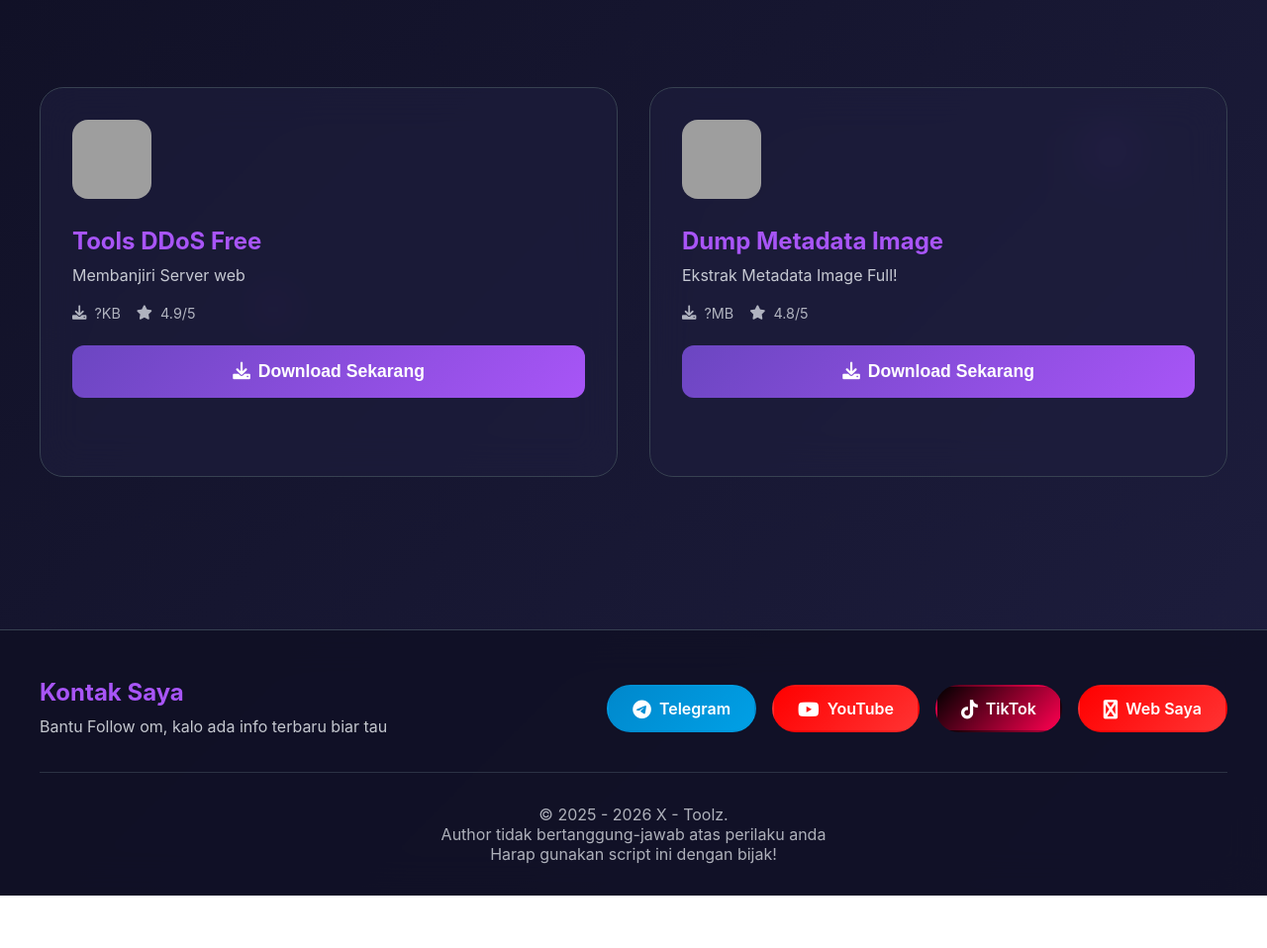
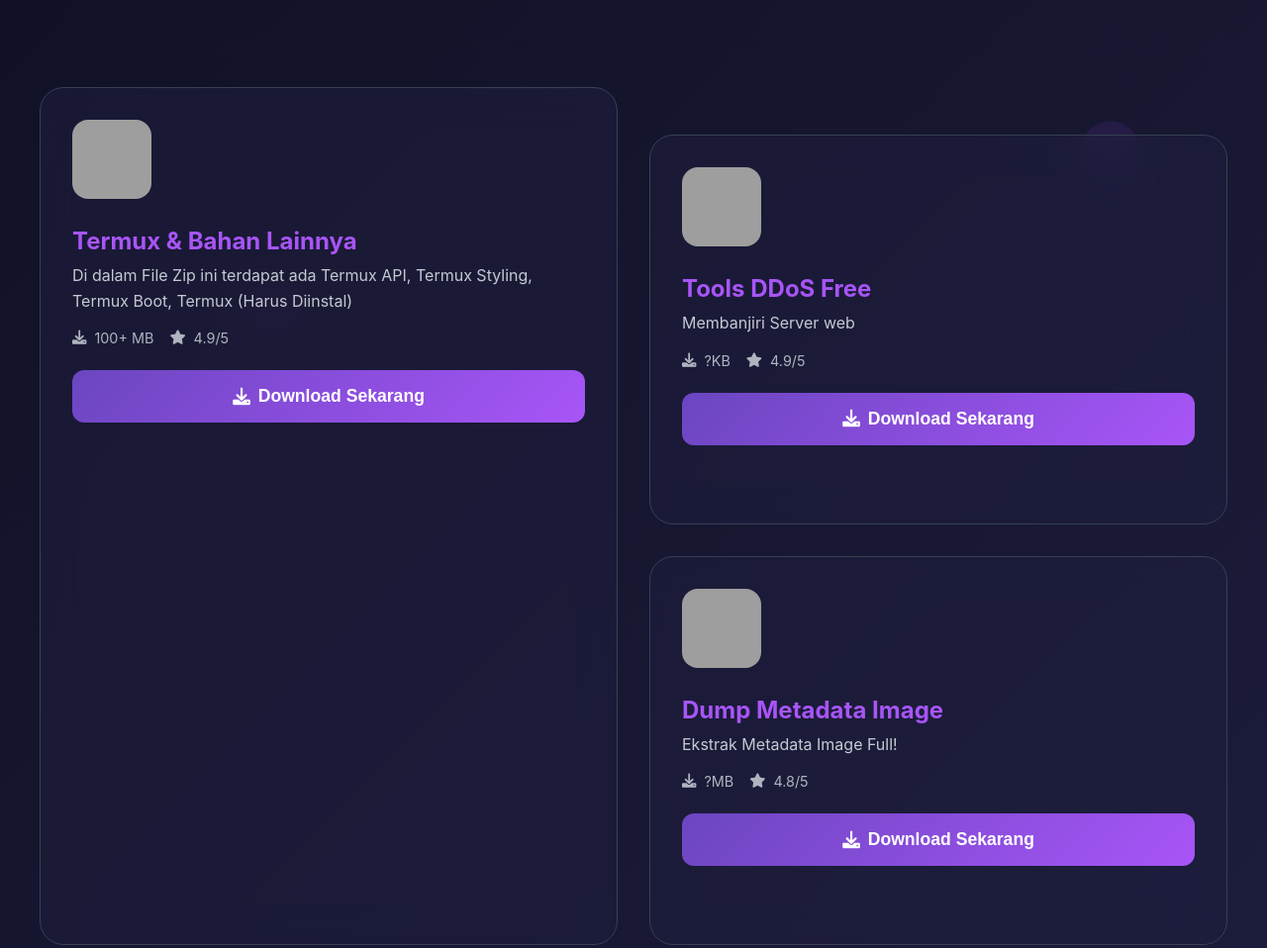
Before and after one commit to XbibzModder777/WebScript, a plain HTML site: page index.html in a window 1280 px wide. Shown: the part 340-1298 px from the top of the page at 99% size. Before the commit the page ends 1245 px from the top, so only its background shows below. Drawn offline with Linux system fonts and the light colour scheme; grey boxes are pictures that could not be loaded.

Commit message:
Add files via upload

```diff
--- a/index.html
+++ b/index.html
@@ -685,6 +685,35 @@
                 <div class="tool-card">
                     <img src="https://upload.wikimedia.org/wikipedia/commons/thumb/b/b5/Termux.svg/2048px-Termux.svg.png" alt="kontol" class="tool-image">
                     <div class="tool-info">
+                        <h3>Termux & Bahan Lainnya</h3>
+                        <p>Di dalam File Zip ini terdapat ada Termux API, Termux Styling, Termux Boot, Termux (Harus Diinstal)</p>
+                        <div class="tool-meta">
+                            <div class="meta-item">
+                                <i class="fas fa-download"></i>
+                                <span>100+ MB</span>
+                            </div>
+                            <div class="meta-item">
+                                <i class="fas fa-star"></i>
+                                <span>4.9/5</span>
+                            </div>
+                        </div>
+                    </div>
+                    <button class="download-btn" onclick="downloadTool('https://files.catbox.moe/bmyxm6.zip', this)">
+                        <i class="fas fa-download"></i>
+                        <span>Download Sekarang</span>
+                    </button>
+                    <div class="progress-container">
+                        <div class="progress-bar">
+                            <div class="progress-fill"></div>
+                        </div>
+                        <div class="progress-text">0%</div>
+                    </div>
+                </div>
+
+            <div class="tools-grid">
+                <div class="tool-card">
+                    <img src="https://upload.wikimedia.org/wikipedia/commons/thumb/b/b5/Termux.svg/2048px-Termux.svg.png" alt="kontol" class="tool-image">
+                    <div class="tool-info">
                         <h3>Tools DDoS Free</h3>
                         <p>Membanjiri Server web</p>
                         <div class="tool-meta">
@@ -759,9 +788,9 @@
                         <i class="fab fa-tiktok"></i>
                         <span>TikTok</span>
                     </a>
-                    <a href="https://xbibzofficial777.github.io/xbibzofcweb" target="_blank" rel="noopener noreferrer" class="social-link youtube">
-                        <i class="fab fa-globe"></i>
-                        <span>Web Saya</span>
+                    <a href="https://xbibzofficial777.github.io/xbibzofcweb" target="_blank" rel="noopener noreferrer" class="social-link tiktok">
+                        <i class=""></i>
+                        <span>Website</span>
                     </a>
                 </div>
             </div>
```
